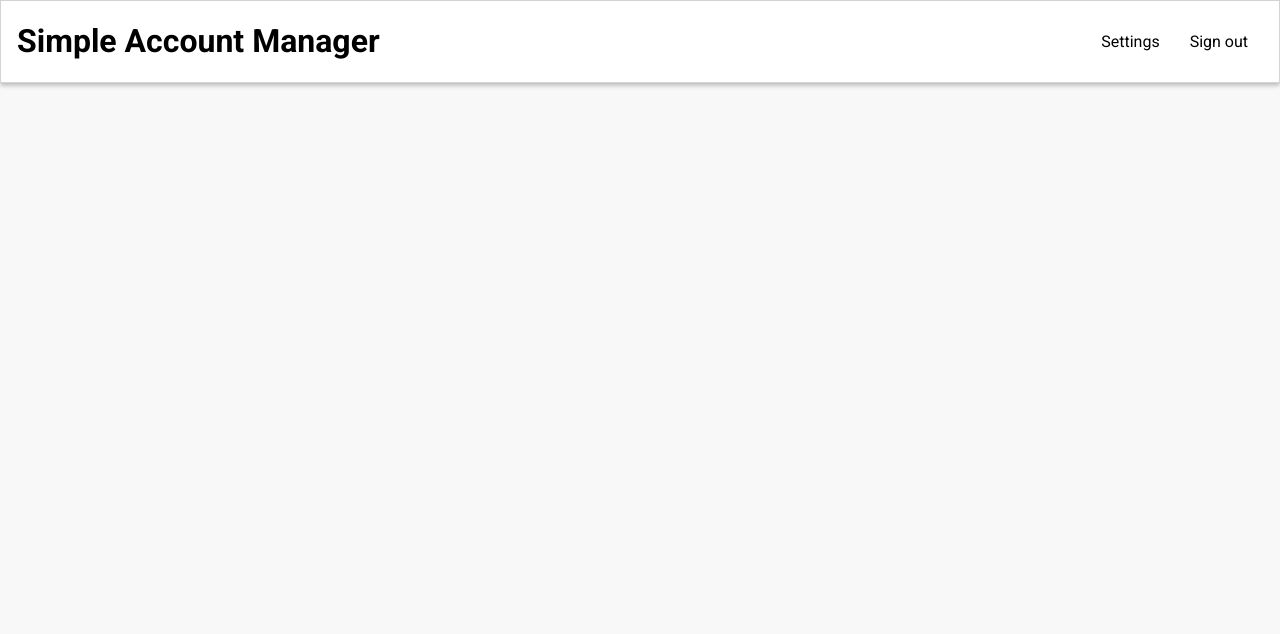
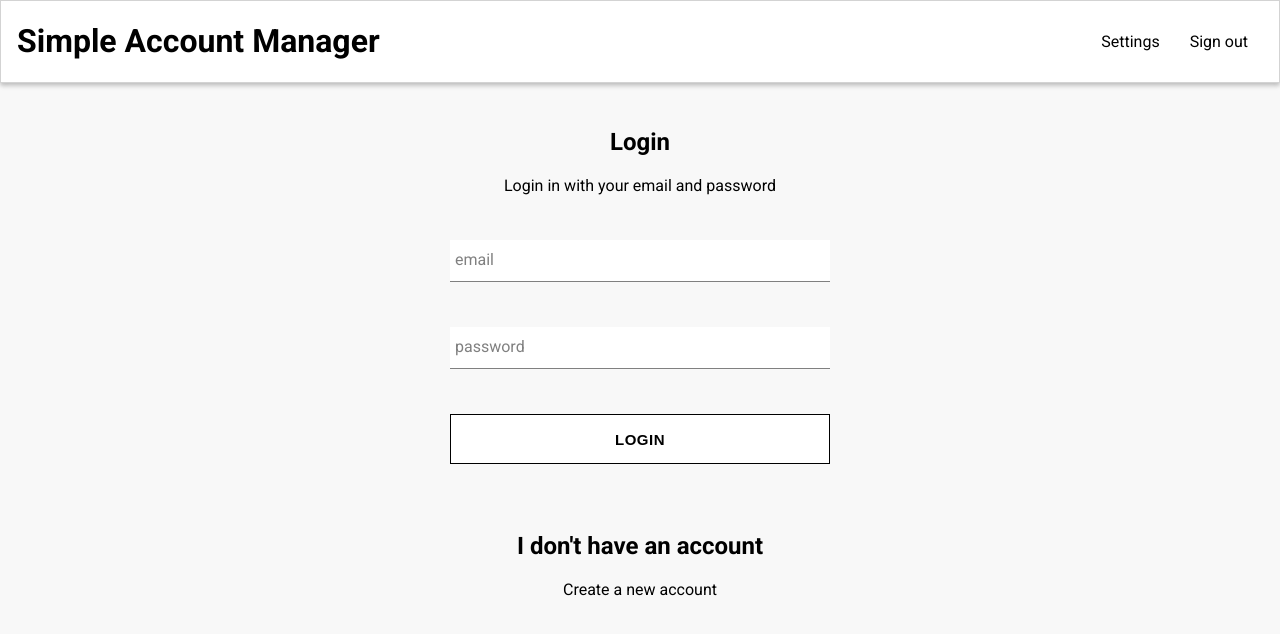
Before and after one commit to PhilSchwerttraeger/SAM, a React (Create React App) app: page /login in a window 1280 px wide. Shown: the top 634 px of the page. Built offline with nearby package versions, Linux system fonts and the light colour scheme; no server answers.

Commit message:
Separate login and register

```diff
--- a/src/App.js
+++ b/src/App.js
@@ -1,7 +1,8 @@
 import React from "react"
 import "./App.css"
 import Dashboard from "./pages/dashboard/dashboard.component"
-import SignInAndSignUp from "./pages/sign-in-and-sign-up/sign-in-and-sign-up.component"
+import Register from "./pages/register/register.component"
+import Login from "./pages/login/login.component"
 import { Switch, Route, Redirect } from "react-router-dom"
 import Header from "./components/header/header.component"
 import {
@@ -58,14 +59,21 @@ class App extends React.Component {
             exact
             path="/"
             render={() =>
-              this.props.currentUser ? <Dashboard /> : <Redirect to="/signin" />
+              this.props.currentUser ? <Dashboard /> : <Redirect to="/login" />
             }
           />
           <Route
             exact
-            path="/signin"
+            path="/login"
             render={() =>
-              this.props.currentUser ? <Redirect to="/" /> : <SignInAndSignUp />
+              this.props.currentUser ? <Redirect to="/" /> : <Login />
+            }
+          />
+          <Route
+            exact
+            path="/register"
+            render={() =>
+              this.props.currentUser ? <Redirect to="/" /> : <Register />
             }
           />
         </Switch>
--- a/src/components/sign-in/sign-in.styles.scss
+++ /dev/null
@@ -1,21 +0,0 @@
-.sign-in {
-  width: 380px;
-  display: flex;
-  flex-direction: column;
-
-  .title {
-    margin: 10px 0;
-  }
-
-  .buttons {
-    display: flex;
-    justify-content: space-between;
-    margin-bottom: 80px;
-  }
-
-  .guest {
-    padding: 6px 24px 24px;
-    background-color: lightGrey;
-    text-align: center;
-  }
-}
--- a/src/components/sign-in/sign-in.component.jsx
+++ b/src/pages/login/login.component.jsx
@@ -1,10 +1,11 @@
 import React from "react"
-import FormInput from "../form-input/form-input.component"
-import CustomButton from "../custom-button/custom-button.component"
-import "./sign-in.styles.scss"
+import FormInput from "../../components/form-input/form-input.component"
+import CustomButton from "../../components/custom-button/custom-button.component"
+import "./login.styles.scss"
 import { auth, signInWithGoogle } from "../../firebase/firebase.util"
+import GoogleButton from "react-google-button"
 
-class SignIn extends React.Component {
+class Login extends React.Component {
   constructor(props) {
     super(props)
 
@@ -36,9 +37,9 @@ class SignIn extends React.Component {
 
   render() {
     return (
-      <div className="sign-in">
-        <h2>I already have an account</h2>
-        <span>Sign in with your email and password</span>
+      <div className="login">
+        <h2>Login</h2>
+        <span>Login in with your email and password</span>
 
         <form onSubmit={this.handleSubmit}>
           <FormInput
@@ -60,20 +61,18 @@ class SignIn extends React.Component {
             autoComplete="current-password"
           />
           <div className="buttons">
-            <CustomButton type="submit">Sign-In</CustomButton>
-            <CustomButton onClick={signInWithGoogle} isGoogleSignIn>
-              Google Sign-In
+            <CustomButton type="submit" inverted>
+              Login
             </CustomButton>
           </div>
-          <div className="guest">
-            <h3>Sign-in as guest:</h3>
-            <div>email: test@user.com</div>
-            <div>password: 123456</div>
-          </div>
         </form>
+        <div className="register">
+          <h2>I don't have an account</h2>
+          <div style={{ marginBottom: "52px" }}>Create a new account</div>
+        </div>
       </div>
     )
   }
 }
 
-export default SignIn
+export default Login
--- /dev/null
+++ b/src/pages/login/login.styles.scss
@@ -0,0 +1,30 @@
+.login {
+  width: 380px;
+  margin: auto;
+  display: flex;
+  flex-direction: column;
+  text-align: center;
+
+  .title {
+    margin: 10px 0;
+  }
+
+  .buttons {
+    display: grid;
+    grid-template-columns: 1fr;
+    gap: 16px;
+    justify-content: space-between;
+    margin-bottom: 16px;
+    text-align: center;
+  }
+
+  .row {
+    display: grid;
+    text-align: left;
+    grid-template-columns: 1fr 1fr;
+  }
+
+  .register {
+    margin-top: 32px;
+  }
+}
--- a/src/pages/sign-in-and-sign-up/sign-in-and-sign-up.component.jsx
+++ /dev/null
@@ -1,15 +0,0 @@
-import React from "react"
-import "./sign-in-and-sign-up.styles.scss"
-import SignIn from "../../components/sign-in/sign-in.component"
-import SignUp from "../../components/sign-up/sign-up.component"
-
-const SignInAndSignUp = () => {
-  return (
-    <div className="sign-in-and-sign-up">
-      <SignIn />
-      <SignUp />
-    </div>
-  )
-}
-
-export default SignInAndSignUp
--- a/src/pages/sign-in-and-sign-up/sign-in-and-sign-up.styles.scss
+++ /dev/null
@@ -1,6 +0,0 @@
-.sign-in-and-sign-up {
-  width: 850px;
-  display: flex;
-  justify-content: space-between;
-  margin: 30px auto;
-}
```
Also changed, not shown: src/pages/register/register.component.jsx (renamed from src/components/sign-up/sign-up.component.jsx, +5 -5 lines), src/pages/register/register.styles.scss (renamed from src/components/sign-up/sign-up.styles.scss).
